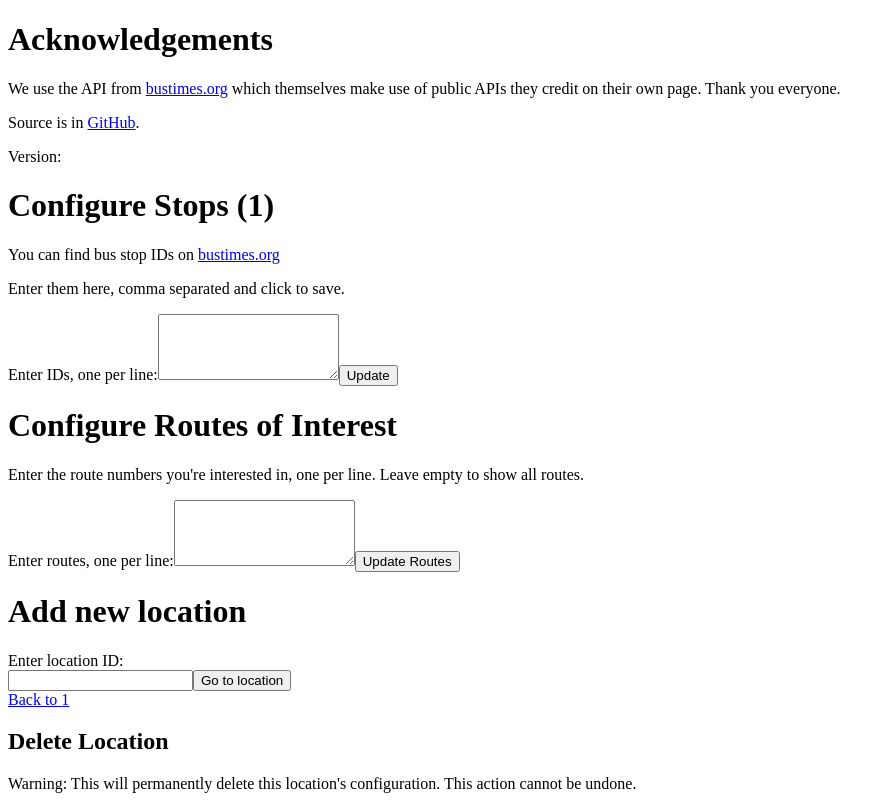
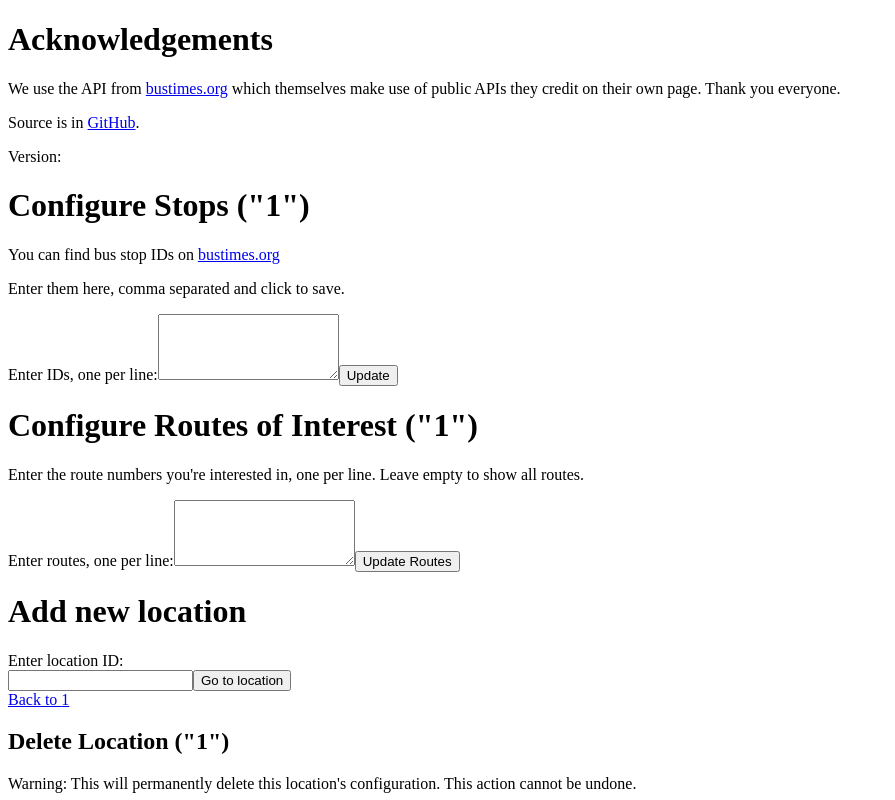
Before and after one commit to ukslim/my-bus-stops, a Next.js app: page /loc/1/config in a window 1280 px wide. Shown: the top 800 px of the page, without its empty margins (0-895 px from the left). Built offline with nearby package versions, Linux system fonts and the light colour scheme.

Commit message:
Make the config UI slightly clearer

```diff
--- a/pages/loc/[locationId]/config.tsx
+++ b/pages/loc/[locationId]/config.tsx
@@ -128,7 +128,7 @@ const Config: React.FC = () => {
         {process.env.NEXT_PUBLIC_VERCEL_GIT_COMMIT_SHA?.substring(0, 7)}
       </p>
       <h1 className="text-2xl font-bold mb-4">
-        Configure Stops ({locationId})
+        Configure Stops (&quot;{locationId}&quot;)
       </h1>
       <p className="mb-4">
         You can find bus stop IDs on{" "}
@@ -156,7 +156,7 @@ const Config: React.FC = () => {
         />
       </form>
 
-      <h1 className="text-2xl font-bold mb-4">Configure Routes of Interest</h1>
+      <h1 className="text-2xl font-bold mb-4">Configure Routes of Interest (&quot;{locationId}&quot;)</h1>
       <p className="mb-4">
         Enter the route numbers you&apos;re interested in, one per line. Leave empty to show all routes.
       </p>
@@ -188,7 +188,7 @@ const Config: React.FC = () => {
         Back to {locationId}
       </Link>
       <div className="mb-8 mt-8 p-4 bg-white rounded-lg shadow">
-        <h2 className="text-xl font-bold mb-4">Delete Location</h2>
+        <h2 className="text-xl font-bold mb-4">Delete Location (&quot;{locationId}&quot;)</h2>
         <p className="mb-4 text-gray-600">
           Warning: This will permanently delete this location&apos;s configuration. This action cannot be undone.
         </p>
```
